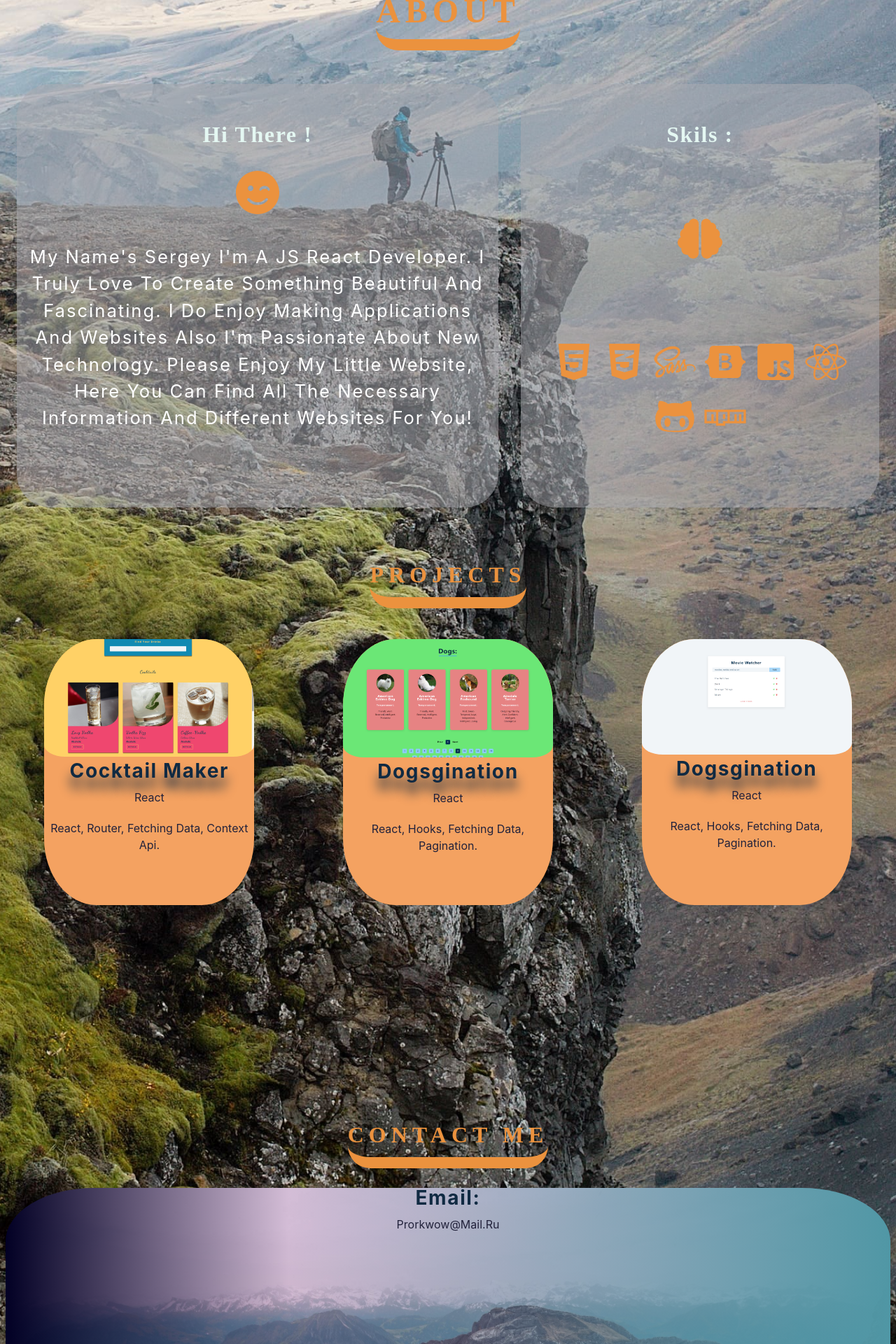
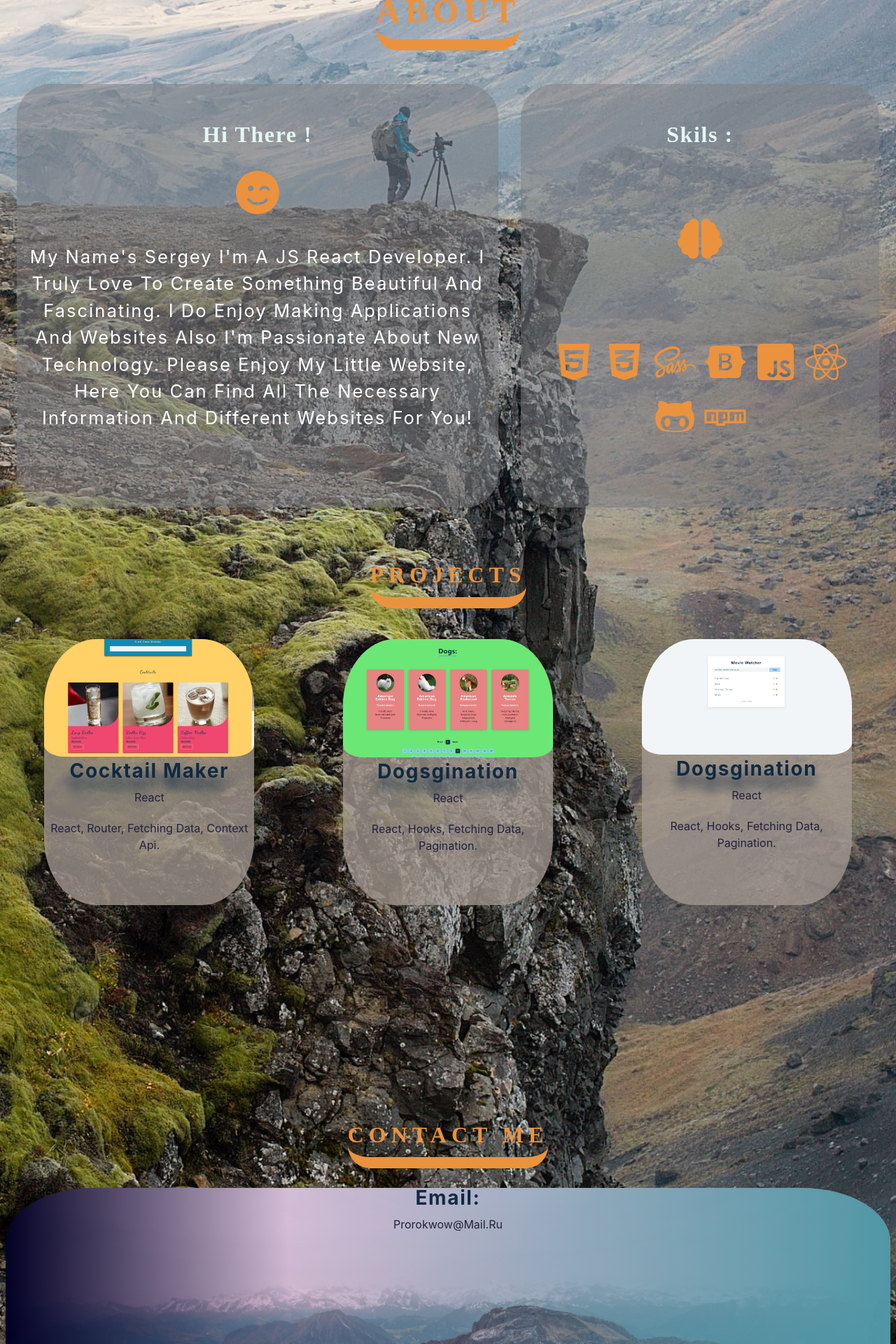
Before and after one commit to matt6852/portfolio, a React (Create React App) app: page / in a window 1280 px wide. Shown: the part 960-2880 px from the top of the page at 70% size. Built offline with nearby package versions, Linux system fonts and the light colour scheme.

Commit message:
small changes css

```diff
--- a/src/components/contacts.js
+++ b/src/components/contacts.js
@@ -2,8 +2,8 @@ import React from "react";
 import { FaFacebookF, FaInstagramSquare, FaVk } from "react-icons/fa";
 
 const contacts = () => {
-    const time = new Date().getFullYear().toLocaleString().replace(/\s/g, "");
-
+  const time = new Date().getFullYear().toLocaleString().replace(/\s/g, "");
+  console.log(time);
   return (
     <div id="contacts">
       <div className="projects__title">
@@ -12,7 +12,7 @@ const contacts = () => {
       <div className="contacts__center">
         <h3>email:</h3>
         <div className="footer_flex">
-          <p>prorkwow@mail.ru</p>
+          <p>prorokwow@mail.ru</p>
           <div>
             <h3>telegram:</h3>
             <p>@Sergey_Ball</p>
@@ -33,8 +33,7 @@ const contacts = () => {
             </div>
           </div>
           <p>
-            made by Sergey Maychin &copy;
-            {time}
+            made by Sergey Maychin &copy; {time}
           </p>
         </div>
       </div>
--- a/src/index.css
+++ b/src/index.css
@@ -528,7 +528,7 @@ h1 {
   flex-grow: 0;
   justify-content: space-between;
   align-items: center;
-  background-color: #abacb180;
+  background-color: #7e7e8180;
   border-radius: 3rem;
 }
 @media screen and (min-width: 50rem) {
@@ -644,13 +644,13 @@ h1 {
 
 /* Style the front side (fallback if image is missing) */
 .flip-card-front {
-  background-color: #f4a261;
+  background-color: #a39991c5;
 
 }
 
 /* Style the back side */
 .flip-card-back {
-  background-color: rgba(108, 177, 68, 0.322);
+  background-color: rgba(168, 168, 141, 0.322);
   color: #fff;
   transform: rotateY(180deg);
   text-shadow: 0 1.1rem 1.1rem;
```
Also changed, not shown: src/assets/greg-rakozy-oMpAz-DN-9I-unsplash.jpg (deleted), src/assets/pexels-pixabay-270348.jpg (deleted).
